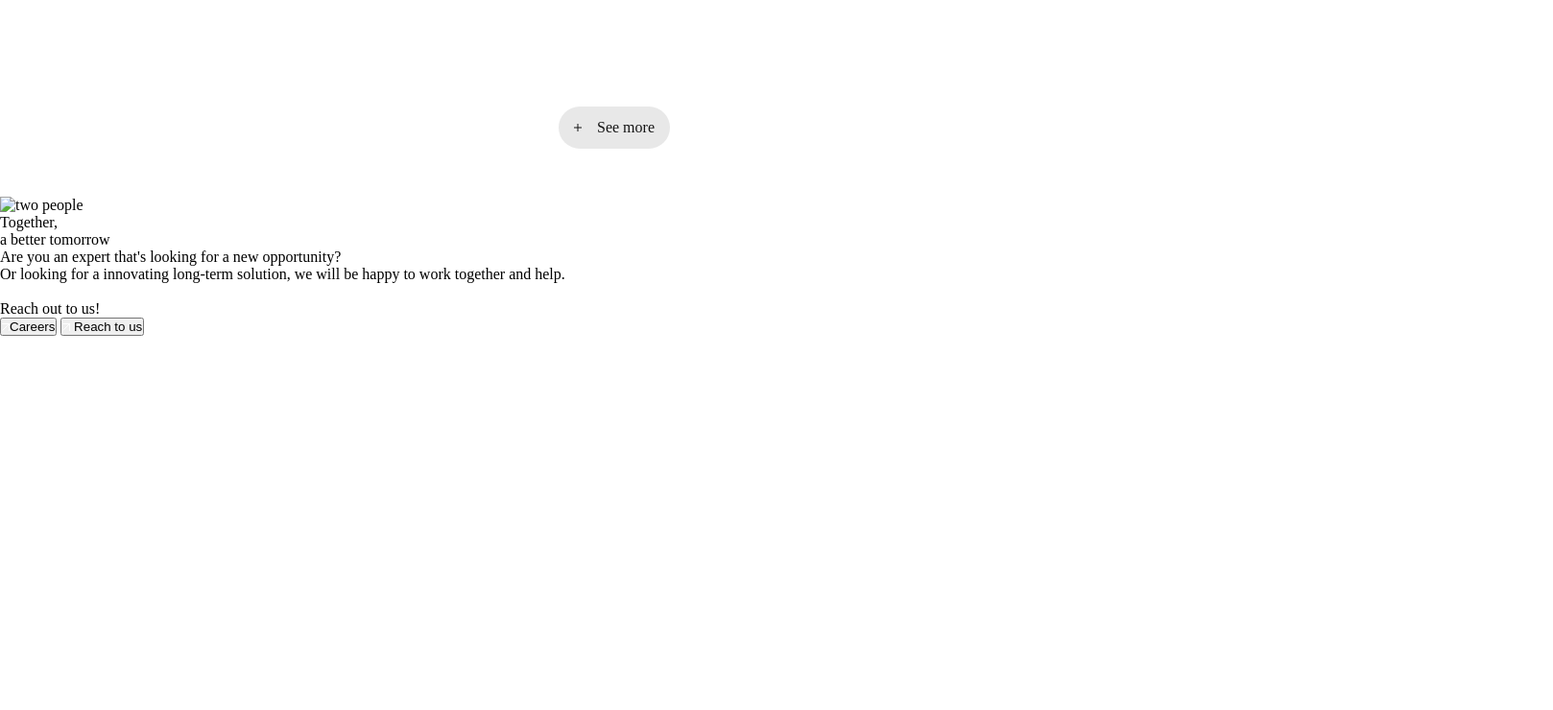
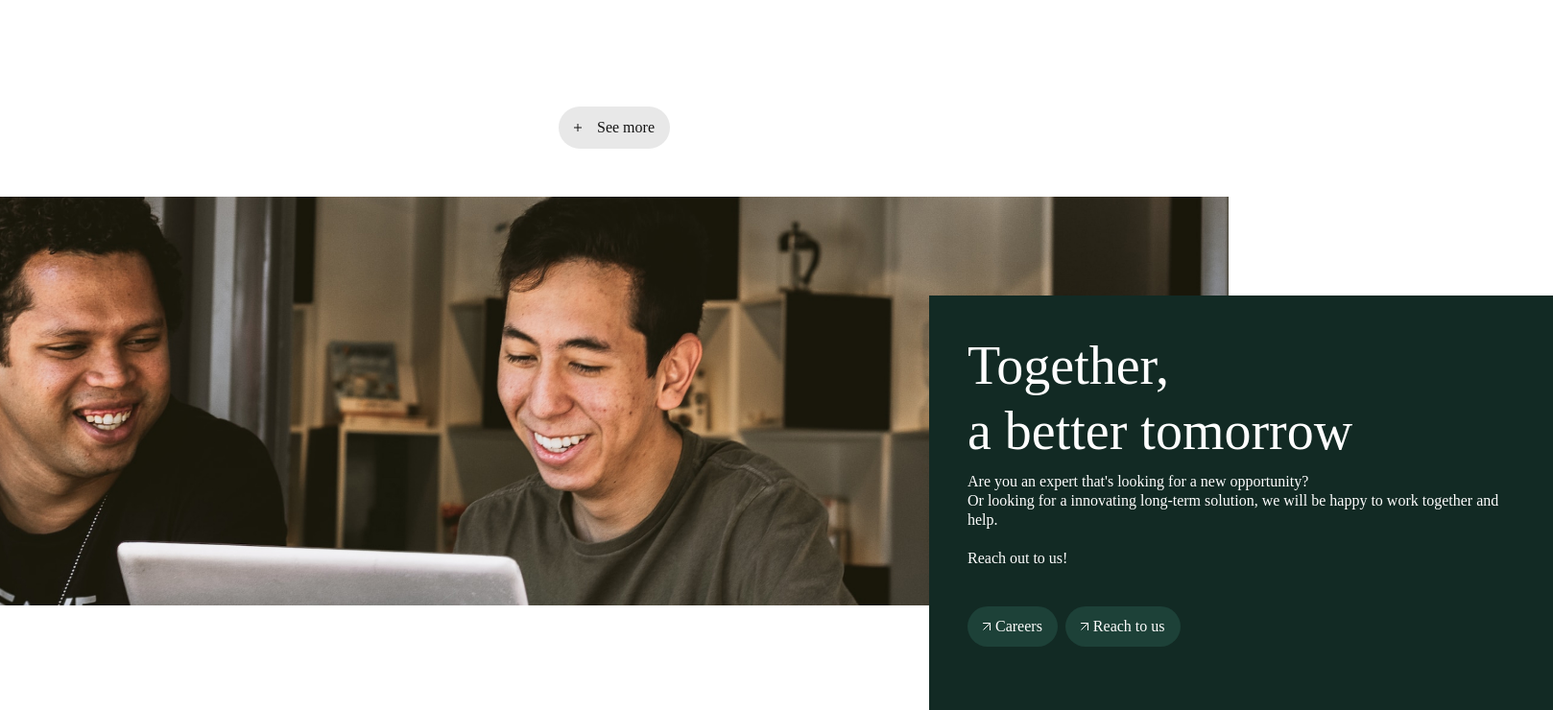
Before and after one commit to mladens22/itfamily, a plain HTML site: page index.html in a window 1280 px wide. Shown: the part 1479-2219 px from the top of the page at 96% size, 1618 px wide, since content can reach past the window. Before the commit the page ends 1829 px from the top, so only its background shows below. Drawn offline with Linux system fonts and the light colour scheme; a web font is replaced by a local one.

Commit message:
people section

```diff
--- a/style.css
+++ b/style.css
@@ -253,3 +253,65 @@ height: 17px;
     justify-content: space-between;
     cursor: pointer;
 }
+
+/* people section */
+
+.section_people {
+    position: relative;
+}
+
+.people{
+    width: 100%;
+    max-width: inherit;
+}
+
+.people_together{
+    font-family: "paralucent";
+    font-size: 56px;
+    color: #FEFEFE;
+    padding: 40px 40px 0 40px;
+    width: 569px;
+    height: 134px;
+    line-height: 67.2px;
+    font-weight: 500;
+}
+
+.people_text{
+    font-family: "paralucent";
+    font-size: 16px;
+    color: #FEFEFE;
+    padding: 10px 40px;
+    width: 569px;
+    font-weight: 300;
+    line-height: 20px;
+}
+
+.people_description{
+    background-color: #122A24;
+    position: absolute;
+    width: 650px;
+    height: 432px;
+    top: 103px;
+    left: 968px;
+}
+
+.people_btn{
+    background-color: #1D4138;
+    padding: 12px 16px;
+    border-radius: 50px;
+    border: none;
+    font-size: 16px;
+    font-family: "paralucent";
+    color: #FEFEFE;
+    display: flex;
+    align-items: center;
+    gap: 5px;
+    cursor: pointer;
+}
+
+.people_btns{
+   display: flex;
+   padding: 30px 0 0 40px;
+   gap: 8px;
+   align-items: center;
+}
```
Also changed, not shown: assets/Group 118.jpg (added).
